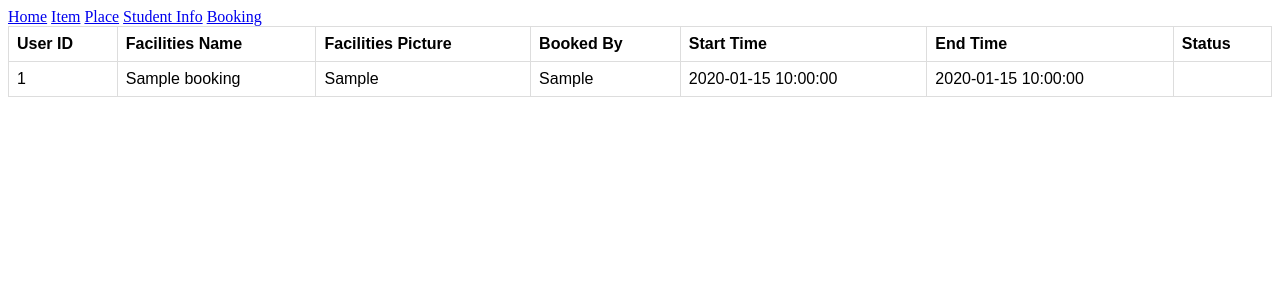
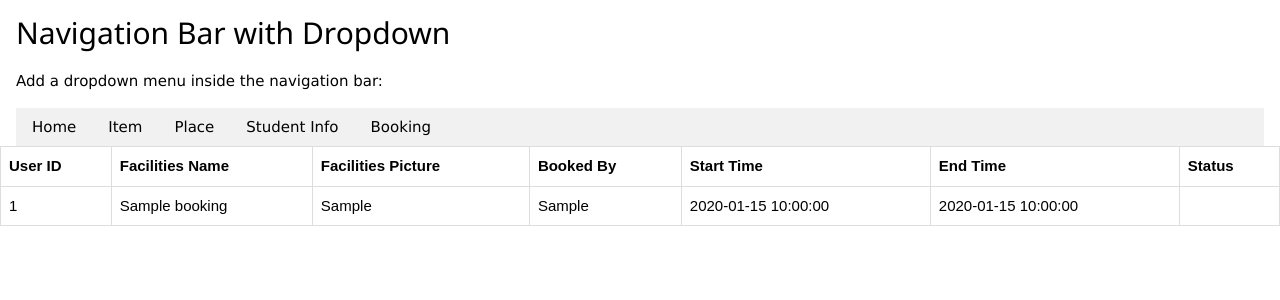
Before and after one commit to yanwong127/facilities_book, a PHP site: page /home.php in a window 1280 px wide. Shown: the top 300 px of the page. Run offline with PHP 8.4, Linux system fonts and the light colour scheme; the visitor is signed in with stand-in values (Sample User, id 1); tables that the repository leaves empty or names only in its code hold one stand-in row (values such as "Sample post"); data that the repository does not hold is empty.

Commit message:
header change

```diff
--- a/admin/header.php
+++ b/admin/header.php
@@ -13,19 +13,42 @@
 <head>
     <meta charset="UTF-8">
     <meta http-equiv="X-UA-Compatible" content="IE=edge">
-    <meta name="viewport" content="width=device-width, initial-scale=1.0">
+    <meta name="viewport" content="width=device-width, initial-scale=1">
+    <link rel="stylesheet" href="https://www.w3schools.com/w3css/4/w3.css">
     <title>Header</title>
 </head>
 <body>
 
+<div class="w3-container">
+  <h2>Navigation Bar with Dropdown</h2>
+  <p>Add a dropdown menu inside the navigation bar:</p>
 
-<div class="sidebar">
-    <a href="home.php"><i class="fa fa-fw fa-home"></i> Home</a>
-    <a href="home.php"><i class="fa fa-fw fa-user"></i> Item</a>
-    <a href="place.php"><i class="fa fa-fw fa-wrench"></i> Place</a>
-    <a href="student.php"><i class="fa fa-fw fa-envelope"></i> Student Info</a>
-    <a href="booking.php"><i class="fa fa-fw fa-envelope"></i> Booking</a>
+  <div class="w3-bar w3-light-grey">
+    <a href="#" class="w3-bar-item w3-button">Home</a>
+    <div class="w3-dropdown-hover">
+      <button class="w3-button">Item</button>
+      <div class="w3-dropdown-content w3-bar-block w3-card-4">
+        <a href="#" class="w3-bar-item w3-button">Add Item</a>
+        <a href="#" class="w3-bar-item w3-button">Edit Item</a>
+      </div>
+    </div>
+    <div class="w3-dropdown-hover">
+      <button class="w3-button">Place</button>
+      <div class="w3-dropdown-content w3-bar-block w3-card-4">
+        <a href="#" class="w3-bar-item w3-button">Add Place</a>
+        <a href="#" class="w3-bar-item w3-button">Edit Place</a>
+      </div>
+    </div>
+    <a href="#" class="w3-bar-item w3-button">Student Info</a>
+    <div class="w3-dropdown-hover">
+      <button class="w3-button">Booking</button>
+      <div class="w3-dropdown-content w3-bar-block w3-card-4">
+        <a href="#" class="w3-bar-item w3-button">Booking History</a>
+        <a href="#" class="w3-bar-item w3-button">Booking Status</a>
+      </div>
+    </div>
   </div>
+</div>
 
 </body>
 </html>
```
